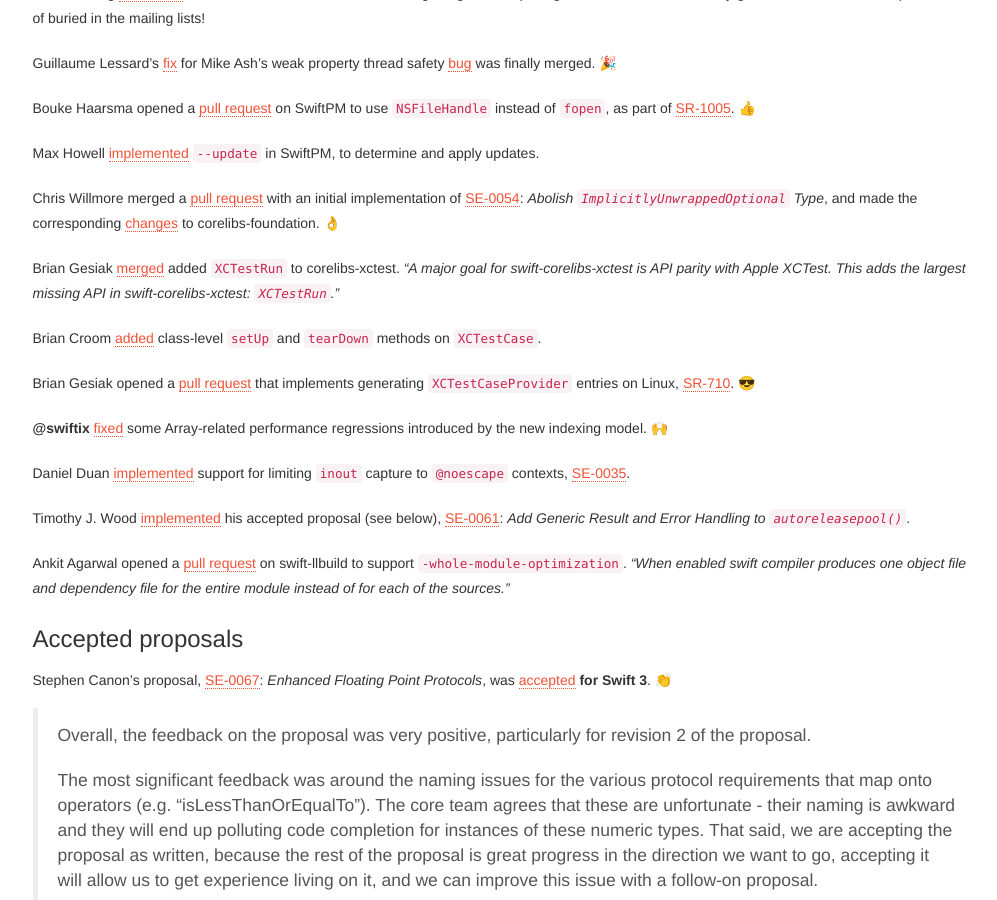
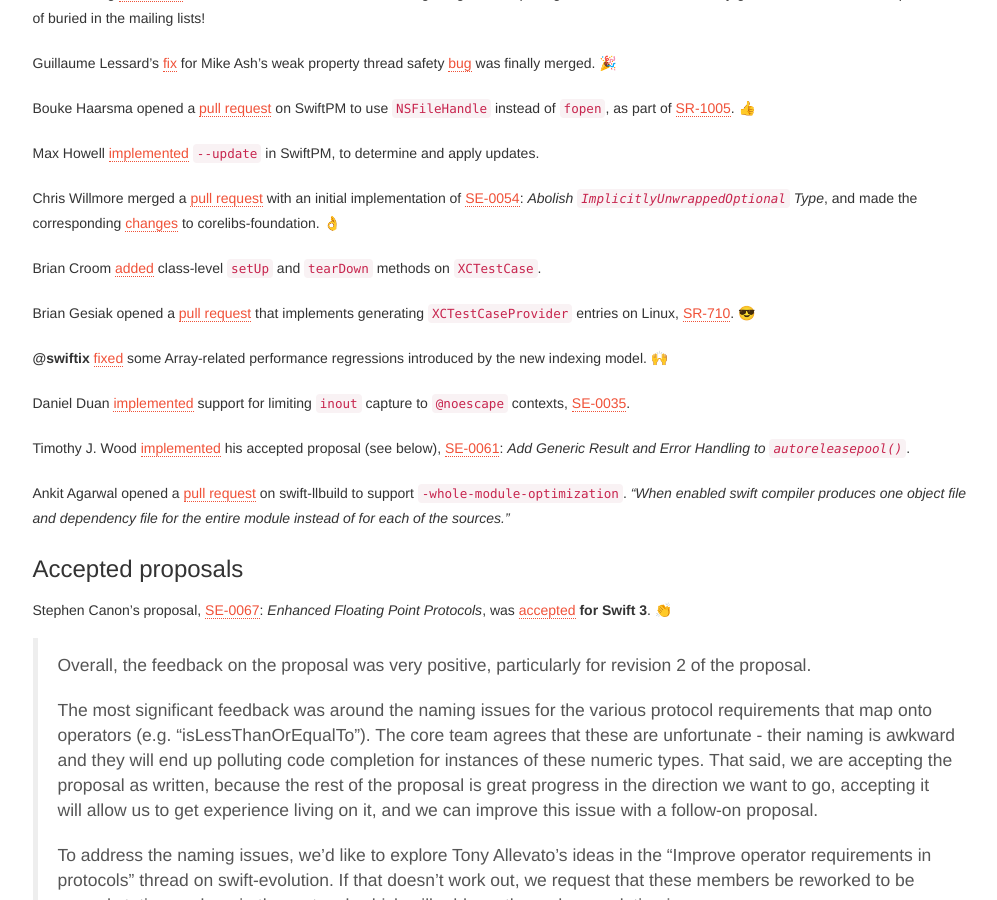
Before and after one commit to SwiftWeekly/swiftweekly.github.io, a Jekyll site: the page built from _posts/2016-05-05-issue-21.md, in a window 1280 px wide and 900 px high, scrolled down 1055 px. Shown: the whole window, without its empty margins (135-1132 px from the left). Built offline with Jekyll 4.4.1, drawn with Linux system fonts in a browser that asks for light colours; nearby versions of some CDN libraries.

Commit message:
[21] correction. oops. :)

```diff
--- a/_posts/2016-05-05-issue-21.md
+++ b/_posts/2016-05-05-issue-21.md
@@ -36,8 +36,6 @@
 Max Howell [implemented](https://github.com/apple/swift-package-manager/pull/296) `--update` in SwiftPM, to determine and apply updates.
 
 Chris Willmore merged a [pull request](https://github.com/apple/swift/pull/2322) with an initial implementation of [SE-0054](https://github.com/apple/swift-evolution/blob/master/proposals/0054-abolish-iuo.md): *Abolish `ImplicitlyUnwrappedOptional` Type*, and made the corresponding [changes](https://github.com/apple/swift-corelibs-foundation/pull/343) to corelibs-foundation. 👌
-
-Brian Gesiak [merged](https://github.com/apple/swift-corelibs-xctest/pull/86) added `XCTestRun` to corelibs-xctest. *"A major goal for swift-corelibs-xctest is API parity with Apple XCTest. This adds the largest missing API in swift-corelibs-xctest: `XCTestRun`."*
 
 Brian Croom [added](https://github.com/apple/swift-corelibs-xctest/pull/102) class-level `setUp` and `tearDown` methods on `XCTestCase`.
 
```
